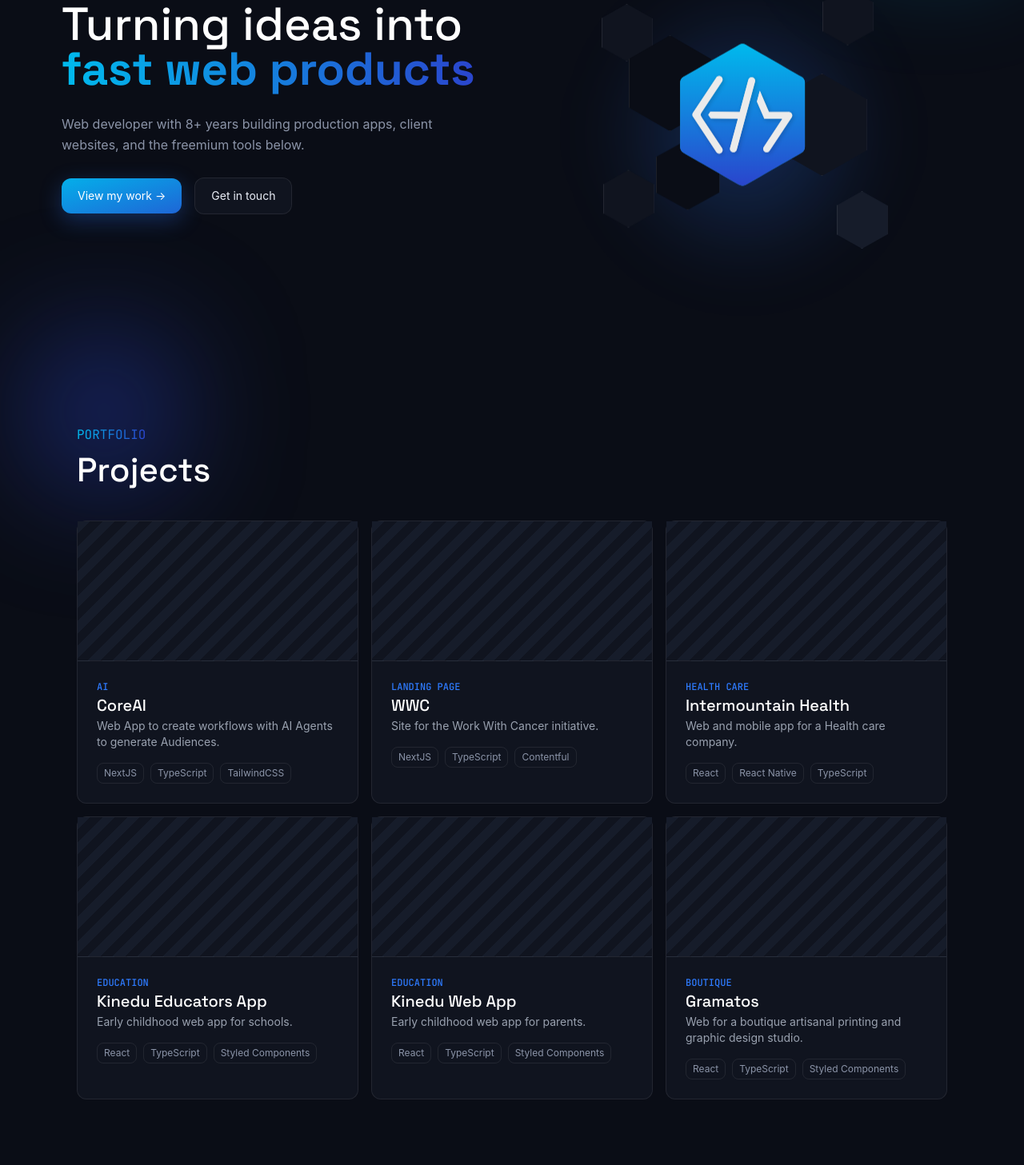
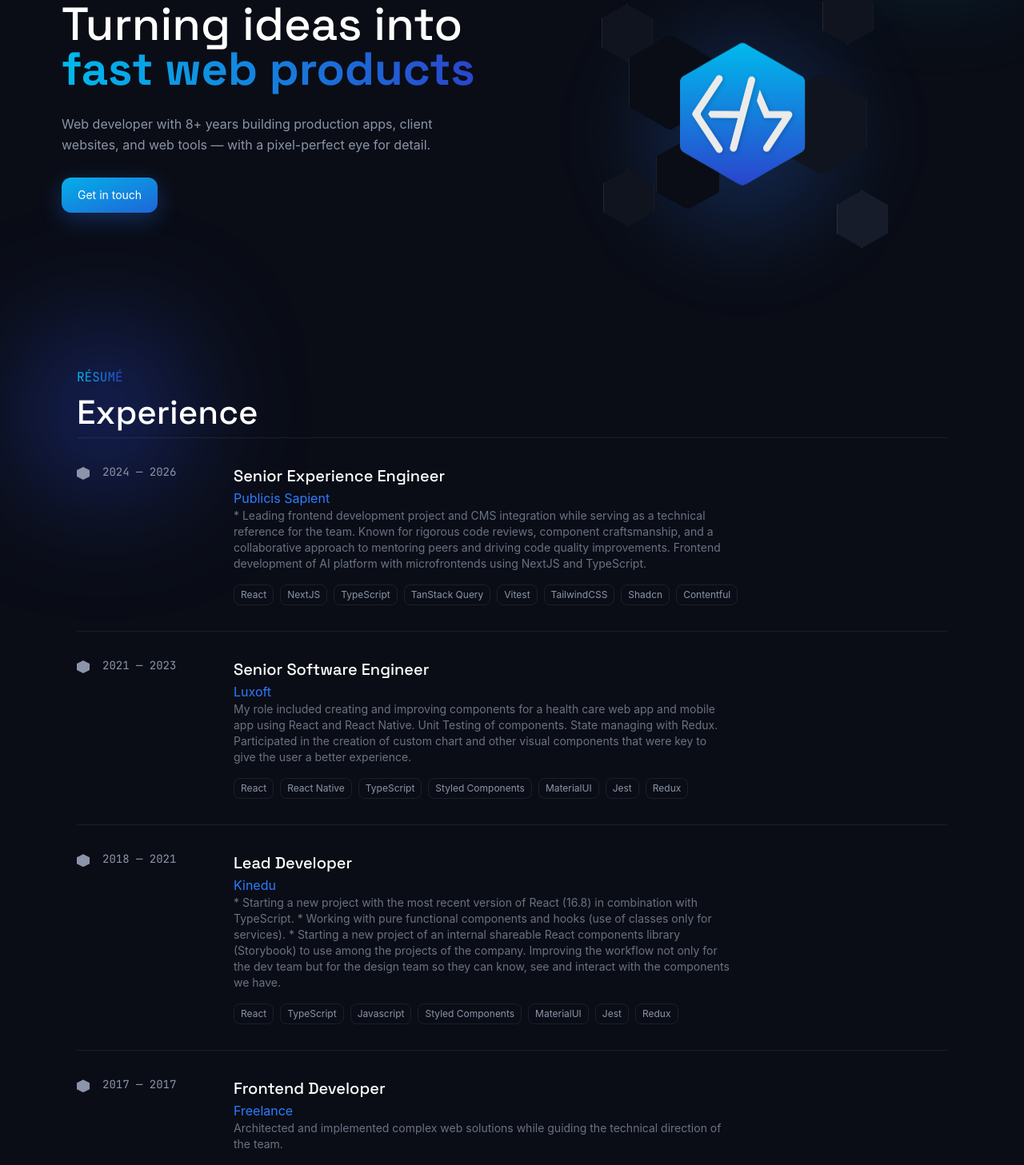
Before and after one commit to hectormerla/hecmerladev, a React (Vite) app: page / in a window 1280 px wide. Shown: the part 222-1679 px from the top of the page at 80% size. Built offline with nearby package versions, Linux system fonts and the light colour scheme.

Commit message:
Update landing info: hiding portfolio section

```diff
--- a/src/App.tsx
+++ b/src/App.tsx
@@ -4,7 +4,7 @@
 import { library } from "@fortawesome/fontawesome-svg-core"
 import Footer from "./components/sections/Footer"
 import Background from "./components/sections/Background"
-import PortfolioSection from "./components/sections/PortfolioSection"
+// import PortfolioSection from "./components/sections/PortfolioSection"
 import ExperienceSection from "./components/sections/ExperienceSection"
 import ToolsSection from "./components/sections/ToolsSection"
 import ContactSection from "./components/sections/ContactSection"
@@ -22,7 +22,7 @@
       <Background />
       <Header />
       <Hero />
-      <PortfolioSection />
+      {/* <PortfolioSection /> */}
       <ExperienceSection />
       <ToolsSection />
       <ContactSection />
--- a/src/components/Button.tsx
+++ b/src/components/Button.tsx
@@ -9,12 +9,16 @@
   children,
   onClick,
   href,
+  target,
+  isBlank,
   variant = "primary",
   isIconButton = false,
 }: {
   children: React.ReactNode
   onClick?: () => void
   href?: string
+  target?: string
+  isBlank?: boolean
   variant?: keyof typeof variantClassName
   isIconButton?: boolean
 }) => {
@@ -24,7 +28,7 @@
     return (
       <a
         href={href}
-        target="_blank"
+        target={isBlank ? "_blank" : target}
         onClick={onClick}
         className={className + (isIconButton ? " px-4!" : "")}
       >
--- a/src/components/LandingSection.tsx
+++ b/src/components/LandingSection.tsx
@@ -1,12 +1,15 @@
 const LandingSection = ({
   children,
   variant,
+  id,
 }: {
   children: React.ReactNode
   variant?: string
+  id?: string
 }) => {
   return (
     <section
+      id={id}
       className={`relative flex flex-col w-full gap-6 py-12 px-6 md:px-12 lg:px-24 ${variant === "dark" ? "bg-bg2 border-y border-line" : ""}`}
     >
       <div className="container">{children}</div>
--- a/src/components/sections/ContactSection.tsx
+++ b/src/components/sections/ContactSection.tsx
@@ -1,27 +1,27 @@
 import { FontAwesomeIcon } from "@fortawesome/react-fontawesome"
-import { Mail } from "lucide-react"
+// import { Mail } from "lucide-react"
 import Button from "../Button"
 import LandingSection from "../LandingSection"
 import Logo from "../Logo"
 
 const ContactSection = () => {
   return (
-    <LandingSection variant="dark">
+    <LandingSection id="contact" variant="dark">
       <div className="flex flex-col items-center justify-center text-center gap-4">
         <Logo size="80px" />
         <h2>Let's build together</h2>
         <p className="text-dim text-md my-4 max-w-[450px]">
-          I'm always open to new opportunities and collaborations. Feel free to
-          reach out if you have a project in mind or just want to say hi!
+          I'm open to new job opportunities. Feel free to reach out!
         </p>
-        <Button href="mailto:">
+        {/* <Button href="mailto:">
           <div className="flex items-center gap-2">
             <Mail size={16} />
             Contact Me
           </div>
-        </Button>
+        </Button> */}
         <div className="flex gap-3 my-4">
           <Button
+            isBlank
             href="https://github.com/hectormerla"
             variant="secondary"
             isIconButton
@@ -29,6 +29,7 @@
             <FontAwesomeIcon icon={["fab", "github"]} size="lg" />
           </Button>
           <Button
+            isBlank
             href="https://www.linkedin.com/in/hectormerla/"
             variant="secondary"
             isIconButton
@@ -36,6 +37,7 @@
             <FontAwesomeIcon icon={["fab", "linkedin-in"]} size="lg" />
           </Button>
           <Button
+            isBlank
             href="https://x.com/HectorMerla"
             variant="secondary"
             isIconButton
--- a/src/components/sections/Header.tsx
+++ b/src/components/sections/Header.tsx
@@ -8,9 +8,9 @@
         <LogoBanner />
         <nav>
           <ul className="flex items-center justify-end gap-4">
-            <li>
+            {/* <li>
               <HeaderLink href="#work">Work</HeaderLink>
-            </li>
+            </li> */}
             <li>
               <HeaderLink href="#experience">Experience</HeaderLink>
             </li>
--- a/src/components/sections/Hero.tsx
+++ b/src/components/sections/Hero.tsx
@@ -5,7 +5,7 @@
 
 const Hero = () => {
   return (
-    <section className="container py-24 gap-8 max-w-[1200px] mx-auto grid md:grid-cols-2">
+    <section className="container pt-24 pb-6 gap-8 max-w-[1200px] mx-auto grid md:grid-cols-2">
       <div className="flex flex-col items-start">
         <StatusBadge>Available for new projects</StatusBadge>
         <h1 className="mb-7 text-left font-bold leading-14">
@@ -17,13 +17,13 @@
         </h1>
         <p className="mb-7 max-w-[480px] text-md text-dim text-left leading-relaxed">
           Web developer with 8+ years building production apps, client websites,
-          and the freemium tools below.
+          and web tools — with a pixel-perfect eye for detail.
         </p>
         <div className="flex items-center justify-start gap-4">
-          <Button href="#work">View my work →</Button>
-          <Button variant="secondary" href="#contact">
+          <Button href="#contact">Get in touch</Button>
+          {/* <Button variant="secondary" href="#contact">
             Get in touch
-          </Button>
+          </Button> */}
         </div>
       </div>
 
--- a/src/components/sections/PortfolioSection.tsx
+++ b/src/components/sections/PortfolioSection.tsx
@@ -3,37 +3,6 @@
 import ProjectCard from "../ProjectCard"
 
 const PROJECTS = [
-  {
-    category: "AI",
-    title: "CoreAI",
-    description:
-      "Web App to create workflows with AI Agents to generate Audiences.",
-    stack: ["NextJS", "TypeScript", "TailwindCSS"],
-  },
-  {
-    category: "Landing page",
-    title: "WWC",
-    description: "Site for the Work With Cancer initiative.",
-    stack: ["NextJS", "TypeScript", "Contentful"],
-  },
-  {
-    category: "Health care",
-    title: "Intermountain Health",
-    description: "Web and mobile app for a Health care company.",
-    stack: ["React", "React Native", "TypeScript"],
-  },
-  {
-    category: "Education",
-    title: "Kinedu Educators App",
-    description: "Early childhood web app for schools.",
-    stack: ["React", "TypeScript", "Styled Components"],
-  },
-  {
-    category: "Education",
-    title: "Kinedu Web App",
-    description: "Early childhood web app for parents.",
-    stack: ["React", "TypeScript", "Styled Components"],
-  },
   {
     category: "Boutique",
     title: "Gramatos",
--- a/src/components/sections/ToolsSection.tsx
+++ b/src/components/sections/ToolsSection.tsx
@@ -30,7 +30,7 @@
   return (
     <LandingSection>
       <SectionSubtitle>The Lab</SectionSubtitle>
-      <h2>Tools I'm building</h2>
+      <h2>What I'm building</h2>
       <div className="w-full grid grid-cols-1 gap-4 md:grid-cols-2 lg:grid-cols-3 my-8">
         {TOOLS.map((tool) => (
           <ToolCard key={tool.toolName} {...tool} />
```
